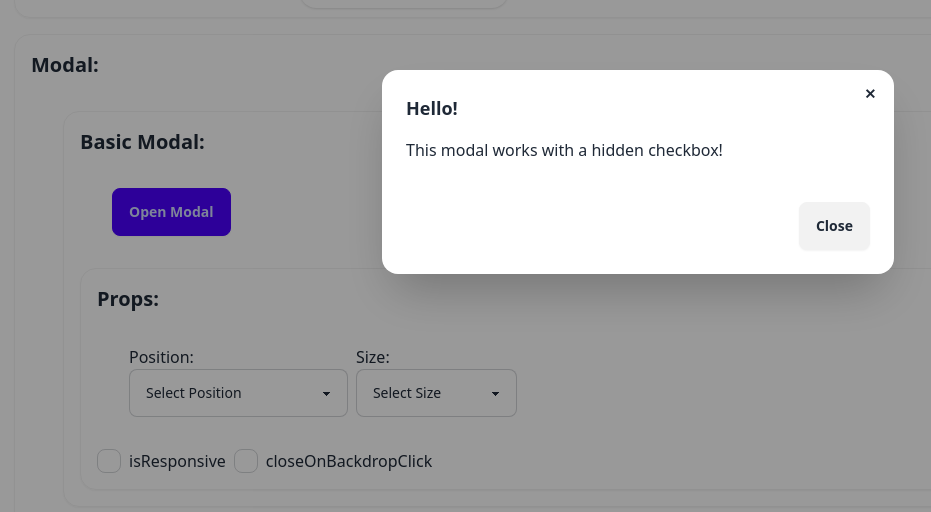
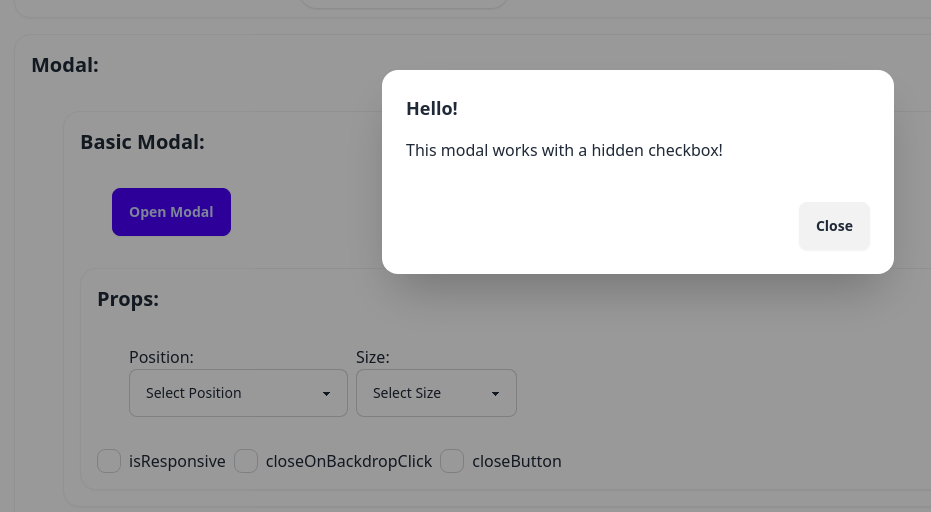
Before and after one commit to tanishraj/barebones-ui, a React (Vite) app: page / in a window 1280 px wide. Both pictures are taken after a click on the button "Open Modal". Shown: the part 2646-3158 px from the top of the page, without its empty margins (2-933 px from the left). Built offline with nearby package versions, Linux system fonts and the light colour scheme.

Commit message:
feat: Modal close button

```diff
--- a/src/components/Modal/Modal.tsx
+++ b/src/components/Modal/Modal.tsx
@@ -56,7 +56,7 @@ const Modal: React.FC<ModalProps> = ({
         >
           {children}
 
-          {typeof closeButton === 'boolean' ? (
+          {typeof closeButton === 'boolean' && closeButton ? (
             <form method='dialog'>
               <button
                 className='btn btn-circle btn-ghost btn-sm absolute right-2 top-2'
--- a/src/playground/components/ModalExample.tsx
+++ b/src/playground/components/ModalExample.tsx
@@ -15,6 +15,8 @@ interface PropsOptionsProps {
   setIsResponsive: (isResponsive: boolean) => void;
   closeOnBackdropClick: boolean;
   setCloseOnBackdropClick: (closeOnBackdropClick: boolean) => void;
+  closeButton: boolean;
+  setCloseButton: (closeButton: boolean) => void;
 }
 
 const PropsOptions = ({
@@ -24,6 +26,8 @@ const PropsOptions = ({
   setIsResponsive,
   closeOnBackdropClick,
   setCloseOnBackdropClick,
+  closeButton,
+  setCloseButton,
 }: PropsOptionsProps) => {
   return (
     <div className='card card-bordered p-4 shadow-sm'>
@@ -80,6 +84,16 @@ const PropsOptions = ({
           />
           closeOnBackdropClick
         </label>
+
+        <label className='flex items-center gap-2'>
+          <input
+            type='checkbox'
+            className='checkbox'
+            checked={closeButton}
+            onChange={() => setCloseButton(!closeButton)}
+          />
+          closeButton
+        </label>
       </div>
     </div>
   );
@@ -92,6 +106,7 @@ export const ModalExample = () => {
   const [size, setSize] = useState<VariantProps<typeof modalStyles>['size']>();
   const [isResponsive, setIsResponsive] = useState(false);
   const [closeOnBackdropClick, setCloseOnBackdropClick] = useState(false);
+  const [closeButton, setCloseButton] = useState(false);
 
   return (
     <div className='card card-bordered p-4 shadow-sm'>
@@ -111,7 +126,7 @@ export const ModalExample = () => {
               size={size}
               position={position}
               isResponsive={isResponsive}
-              closeButton
+              closeButton={closeButton}
               footer={true}
               closeOnBackdropClick={closeOnBackdropClick}
               onClose={() => setIsModalOpen(false)}
@@ -127,6 +142,8 @@ export const ModalExample = () => {
             setIsResponsive={setIsResponsive}
             closeOnBackdropClick={closeOnBackdropClick}
             setCloseOnBackdropClick={setCloseOnBackdropClick}
+            closeButton={closeButton}
+            setCloseButton={setCloseButton}
           />
         </div>
       </div>
```
